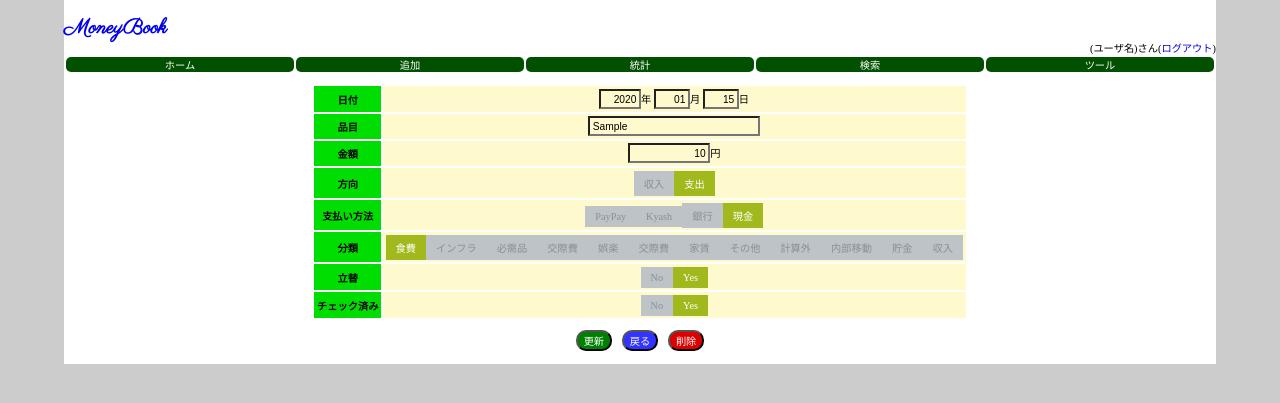
After one commit to tMorriss/MoneyBook, a Django app: page /edit/1 in a window 1280 px wide. The commit adds this page. Shown: the top 403 px of the page. Run offline with Django 3.2, Linux system fonts and the light colour scheme; data comes from the database, SQL or seed files in the repository; tables that the repository leaves empty hold one stand-in row (values such as "Sample post"); parts of the project's set-up code (start-up, migrations or seed data) failed here and were passed over.

Commit message:
edit画面を追加

```diff
--- a/web/models.py
+++ b/web/models.py
@@ -143,14 +143,21 @@ class Data(models.Model):
     def getKeywordData(data, keyword):
         return data.filter(item__contains=keyword)
 
+    # 現金のデータを取得
     def getCashData(data):
         return Data.getMethodData(data, 1)
 
+    # 銀行のデータを取得
     def getBankData(data):
         return Data.getMethodData(data, 2)
 
+    # 未チェックのデータを取得
     def getUncheckedData(data):
         return Data.sortDateAscending(data.filter(checked=0))
+
+    # 指定データを取得
+    def get(pk):
+        return Data.objects.get(pk=pk)
 
 class CheckedDate(models.Model):
     method = models.ForeignKey(Method, on_delete=models.CASCADE)
--- /dev/null
+++ b/web/templates/web/edit.html
@@ -0,0 +1,79 @@
+{% extends "web/_base.html" %}
+{% load static %}
+{% load humanize %}
+
+{% block title %}{{ app_name }} Edit{% endblock %}
+
+{% block content %}
+<section>
+    <table class="tbl-add tbl-common fcs-blue">
+        <tr>
+            <th>日付</th>
+            <td>
+                <input type="text" id="year" style="width:6ex" class="righter" value="{{ data.date| date:'Y' }}" onkeypress="key_press_update(event.keyCode)">年
+                <input type="text" id="month" style="width:5ex" class="righter" value="{{ data.date| date:'m' }}" onkeypress="key_press_update(event.keyCode)">月
+                <input type="text" id="day" style="width:5ex" class="righter" value="{{ data.date| date:'d' }}" onkeypress="key_press_update(event.keyCode)">日
+            </td>
+        </tr>
+        <tr><th>品目</th><td><input type="text" id="item" size="25" value="{{ data.item }}" onkeypress="key_press_update(event.keyCode)"></td></tr>
+        <tr><th>金額</th><td><input type="text" id="price" size="10" class="righter" value="{{ data.price }}" onkeypress="key_press_update(event.keyCode)">円</td></tr>
+        <tr>
+            <th>方向</th>
+            <td class="radio-green">
+                {% for d in directions %}
+                    <input type="radio" name="direction" value="{{ d.pk }}" id="direction-{{ d.pk }}"{% if d == data.direction %} checked{% endif %} onkeypress="key_press_add(event.keyCode)">
+                    <label for="direction-{{ d.pk }}">{{ d.name }}</label>
+                {% endfor %}
+            </td>
+        </tr>
+        <tr>
+            <th>支払い方法</th>
+            <td class="radio-green">
+                {% for m in methods %}
+                    <input type="radio" name="method" value="{{ m.pk }}" id="method-{{ m.pk }}"{% if m == data.method %} checked{% endif %} onkeypress="key_pressadd(event.keyCode)">
+                    <label for="method-{{ m.pk }}">{{ m.name }}</label>
+                {% endfor %}
+            </td>
+        </tr>
+        <tr>
+            <th>分類</th>
+            <td class="radio-green">
+                {% for g in first_genres %}
+                    <input type="radio" name="genre" value="{{ g.pk }}" id="genre-{{ g.pk }}"{% if g == data.genre %} checked{% endif %} onkeypress="key_press_add(event.keyCode)">
+                    <label for="genre-{{ g.pk }}">{{ g.name }}</label>
+                {% endfor %}
+                {% for g in latter_genres %}
+                    <input type="radio" name="genre" value="{{ g.pk }}" id="genre-{{ g.pk }}"{% if g == data.genre %} checked{% endif %}  onkeypress="key_press_add(event.keyCode)">
+                    <label for="genre-{{ g.pk }}">{{ g.name }}</label>
+                {% endfor %}
+            </td>
+        </tr>
+        <tr>
+            <th>立替</th>
+            <td class="radio-green">
+                {% for k,v in temps.items %}
+                    <input type="radio" name="temp" value="{{ k }}" id="temp-{{ k }}"{% if k == data.temp %} checked{% endif %} onkeypress="key_press_add(event.keyCode)">
+                    <label for="temp-{{ k }}">{{ v }}</label>
+                {% endfor %}
+            </td>
+        </tr>
+        <tr>
+            <th>チェック済み</th>
+            <td class="radio-green">
+                {% for k, v in checked.items %}
+                    <input type="radio" name="checked" value="{{ k }}" id="checked-{{ k }}"{% if k == data.checked %} checked{% endif %} onkeypress="key_press_add(event.keyCode)">
+                    <label for="checked-{{ k }}">{{ v }}</label>
+                {% endfor %}
+            </td>
+        </tr>
+    </table>
+
+    <table class="tbl-buttons">
+        <tr>
+            <td><input type="button" value="更新" class="btn-apply" onclick="send_update_row()"></td>
+            <td><input type="button" value="戻る" class="btn-cancel" onclick="javascript:window.history.back()"></td>
+            <td><input type="button" value="削除" class="btn-delete" onclick="send_delete_row()"></td>
+        </tr>
+    </table>
+</section>
+{% endblock %}
--- a/web/templates/web/index.html
+++ b/web/templates/web/index.html
@@ -49,7 +49,7 @@
                     <td class="righter">{{ d.price|intcomma }}</td>
                     <td>{{ d.method }}</td>
                     <td>{% if d.temp %}立替{% else %}{{ d.genre }}{% endif %}</td>
-                    <td class='a-edit'><a href="#">編集</a></td>
+                    <td class='a-edit'><a href="{% url 'web:edit' d.pk %}">編集</a></td>
                 </tr>
             {% endfor %}
         </table>
--- a/web/urls.py
+++ b/web/urls.py
@@ -8,4 +8,5 @@ urlpatterns = [
     path('statistics', views.statistics, name='statistics'),
     path('search', views.search, name='search'),
     path('tools', views.tools, name='tools'),
+    path('edit/<int:pk>', views.edit, name='edit'),
 ]
--- a/web/views.py
+++ b/web/views.py
@@ -1,5 +1,5 @@
 from django.shortcuts import render
-from django.http import HttpResponse
+from django.http import HttpResponse, Http404
 from .models import *
 from django.template import loader
 from django.conf import settings
@@ -200,3 +200,21 @@ def tools(request):
         'bank_written': bankWritten,
     }
     return render(request, "web/tools.html", content)
+
+def edit(request, pk):
+    try:
+        data = Data.get(pk)
+    except Data.DoesNotExist:
+        raise Http404("Data does not exist")
+
+    content = {
+        'app_name': settings.APP_NAME,
+        'data': data,
+        'directions': Direction.list(),
+        'methods': Method.list(),
+        'first_genres': Genre.first_list(),
+        'latter_genres': Genre.latter_list(),
+        'temps': {0:"No", 1:"Yes"},
+        'checked': {0: "No", 1: "Yes"},
+    }
+    return render(request, "web/edit.html", content)
```
